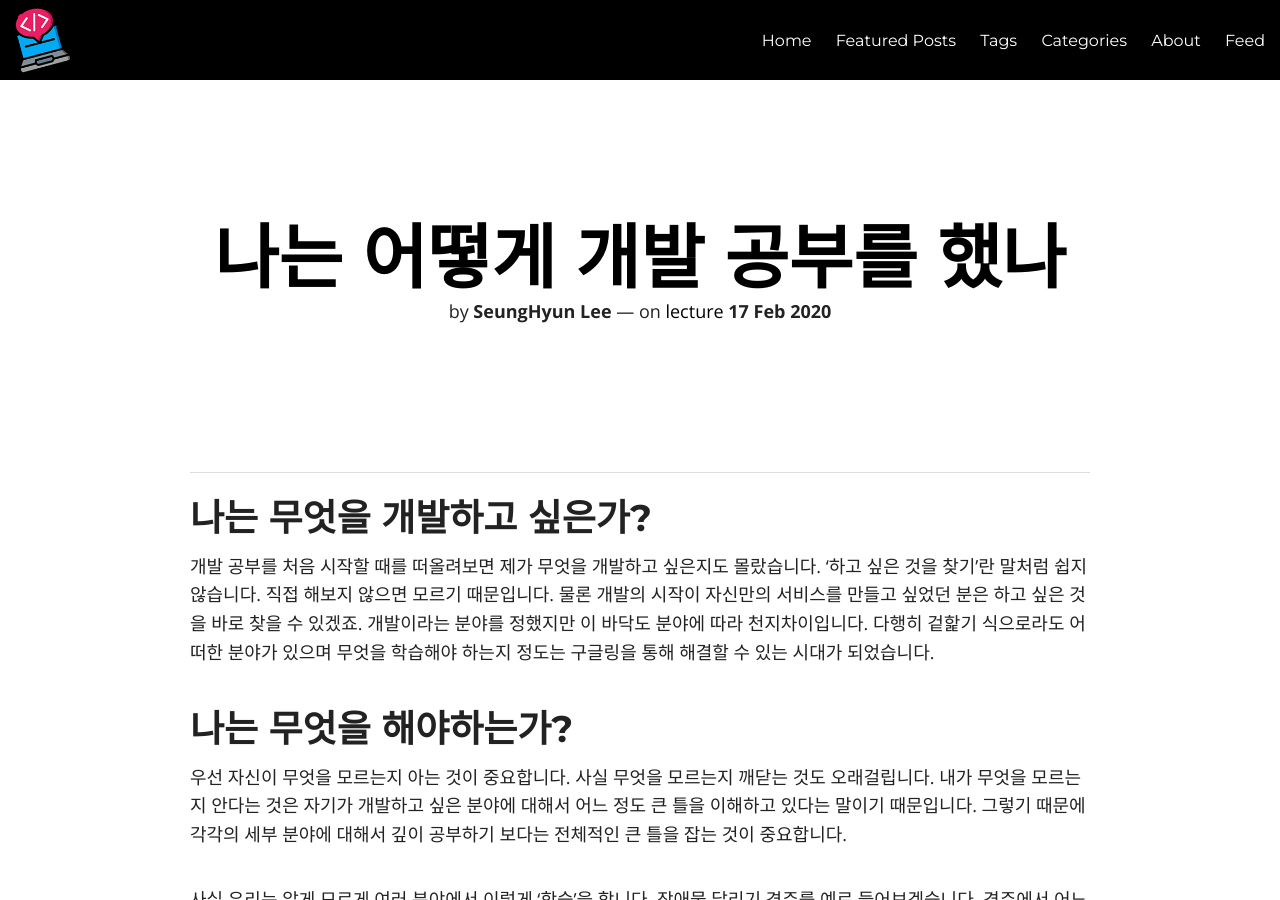
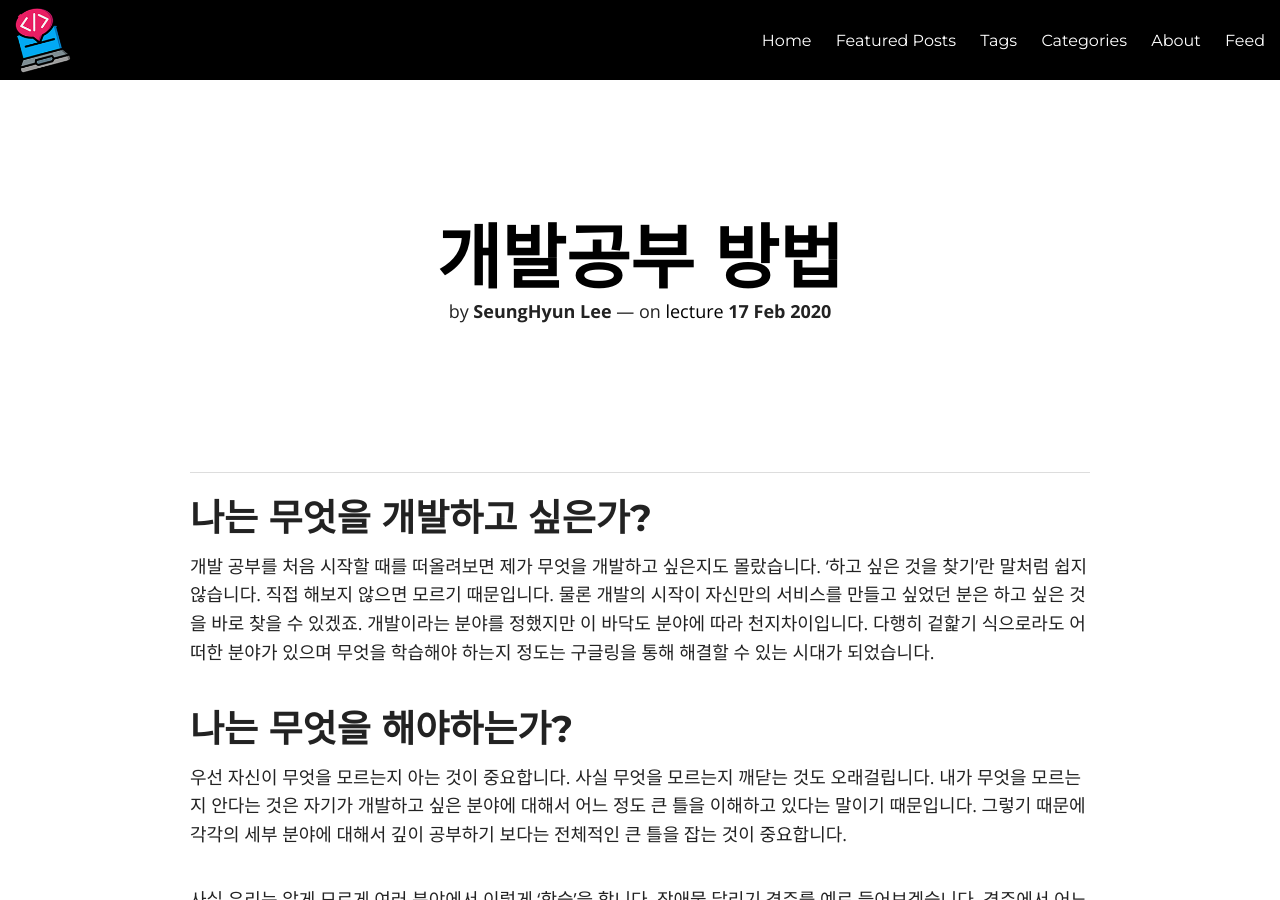
Before and after one commit to lsh58/lsh58.github.io, a Jekyll site: the page built from _posts/2020-02-17-나는어떻게개발공부를했나.md, in a window 1280 px wide and 900 px high. Built offline with Jekyll 4.4.1, drawn with Linux system fonts in a browser that asks for light colours; nearby versions of some CDN libraries; comment, search, counter and statistics services are not loaded.

Commit message:
Update 2020-02-17-나는어떻게개발공부를했나.md

```diff
--- a/_posts/2020-02-17-나는어떻게개발공부를했나.md
+++ b/_posts/2020-02-17-나는어떻게개발공부를했나.md
@@ -1,7 +1,6 @@
 ---
 layout: post
-title: "나는 어떻게
-개발 공부를 했나"
+title: "개발공부 방법"
 description:
 headline:
 modified: 2020-02-17
```
